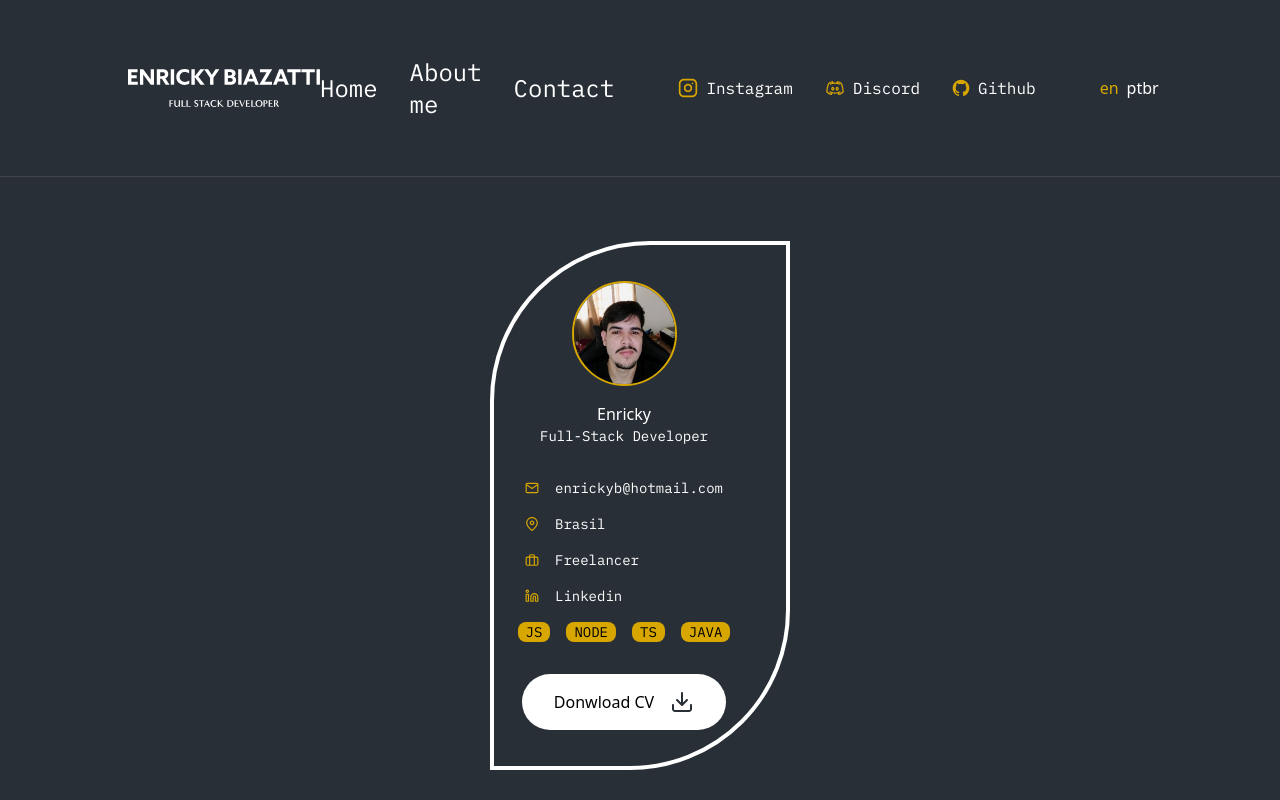
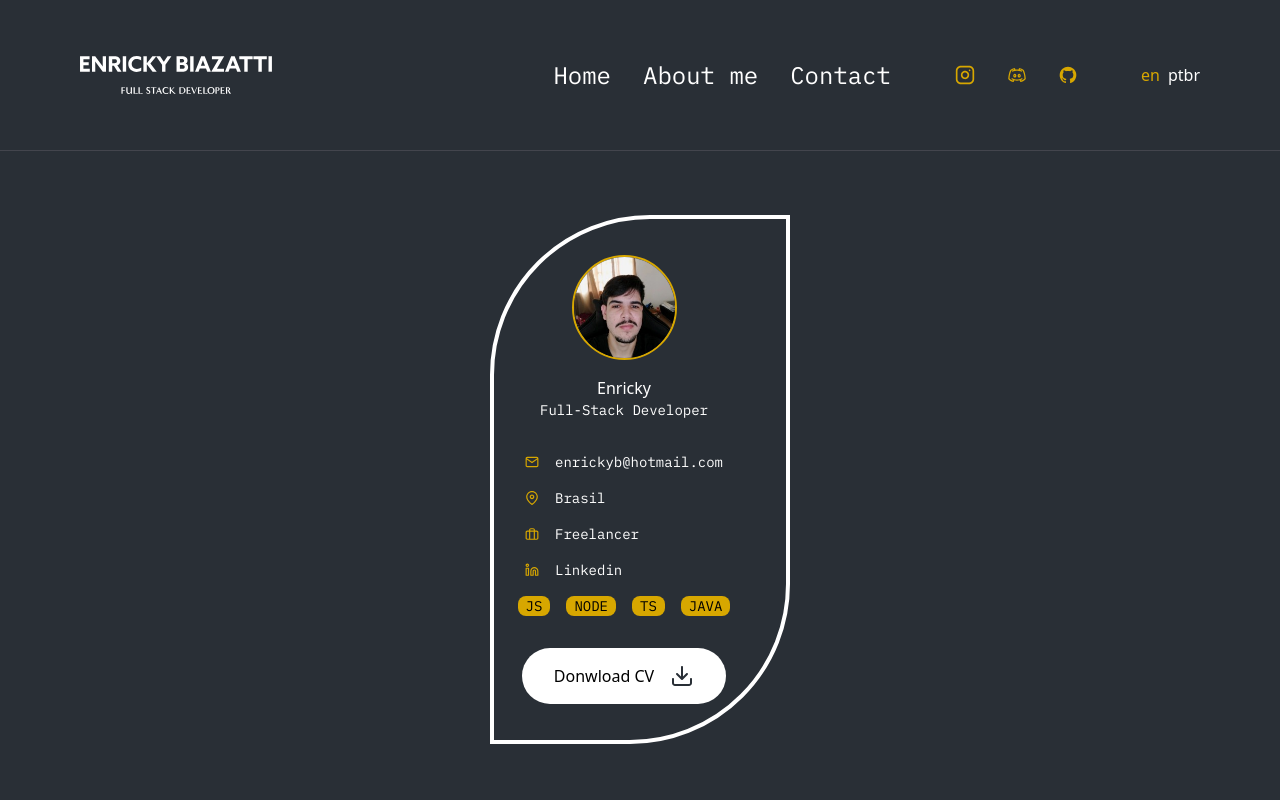
Before and after one commit to Enrickyb/portfoliov2, a React (Vite) app: page / in a window 1280 px wide. Shown: the top 800 px of the page. Built offline with nearby package versions, Linux system fonts and the light colour scheme.

Commit message:
style: resposive header

```diff
--- a/src/components/Header/index.tsx
+++ b/src/components/Header/index.tsx
@@ -11,7 +11,7 @@ export const Header = () => {
   };
 
   return (
-    <header className="bg-bg1 lg:px-32 lg:py-14 md:px-24 md:py-11 sm:px-16 px-5 py-6">
+    <header className="bg-bg1 lg:px-20 lg:py-14 md:px-16 md:py-11 sm:px-10 px-5 py-6">
       <div className="flex flex-row justify-between">
         <img className="w-48" src={logo} alt="" />
         <div className="lg:hidden cursor-pointer" onClick={toggleMenu}>
@@ -32,13 +32,15 @@ export const Header = () => {
           </svg>
         </div>
         <menu
-          className={`lg:flex hidden flex-col lg:flex-row items-center gap-16 ${
+          className={`lg:flex hidden flex-col lg:flex-row items-center gap-16  ${
             isMenuOpen ? "flex" : "hidden"
           }`}
         >
           <ul className="flex flex-row font-ibmRegular text-base sm:text-lg md:text-xl lg:text-2xl text-white gap-8 items-center">
             <li>
-              <a href="#home">{t("presentation.home")}</a>
+              <a href="#home" className="">
+                {t("presentation.home")}
+              </a>
             </li>
             <li>
               <a href="#about">{t("presentation.aboutMe")}</a>
@@ -74,7 +76,7 @@ export const Header = () => {
                     fill="#D7A700"
                   />
                 </svg>
-                <p className="xl:block hidden">Instagram</p>
+                <p className="2xl:block hidden">Instagram</p>
               </a>
             </li>
             <li>
@@ -91,7 +93,7 @@ export const Header = () => {
                     fill="#D7A700"
                   />
                 </svg>
-                <p className="xl:block hidden">Discord</p>
+                <p className="2xl:block hidden">Discord</p>
               </a>
             </li>
             <li>
@@ -108,7 +110,7 @@ export const Header = () => {
                     fill="#D7A700"
                   />
                 </svg>
-                <p className="xl:block hidden">Github</p>
+                <p className="2xl:block hidden">Github</p>
               </a>
             </li>
           </ul>
```
Also changed, not shown: 1 other file (tests, documents, lock files or other folders).
